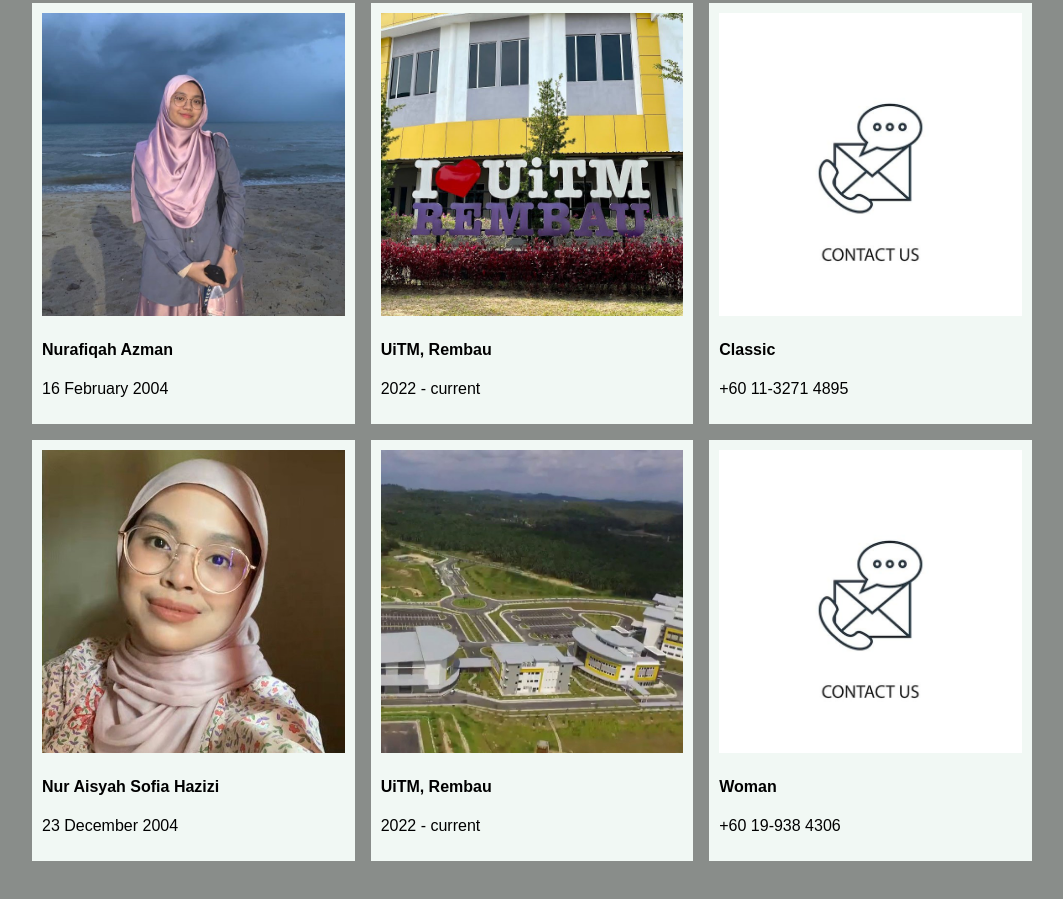
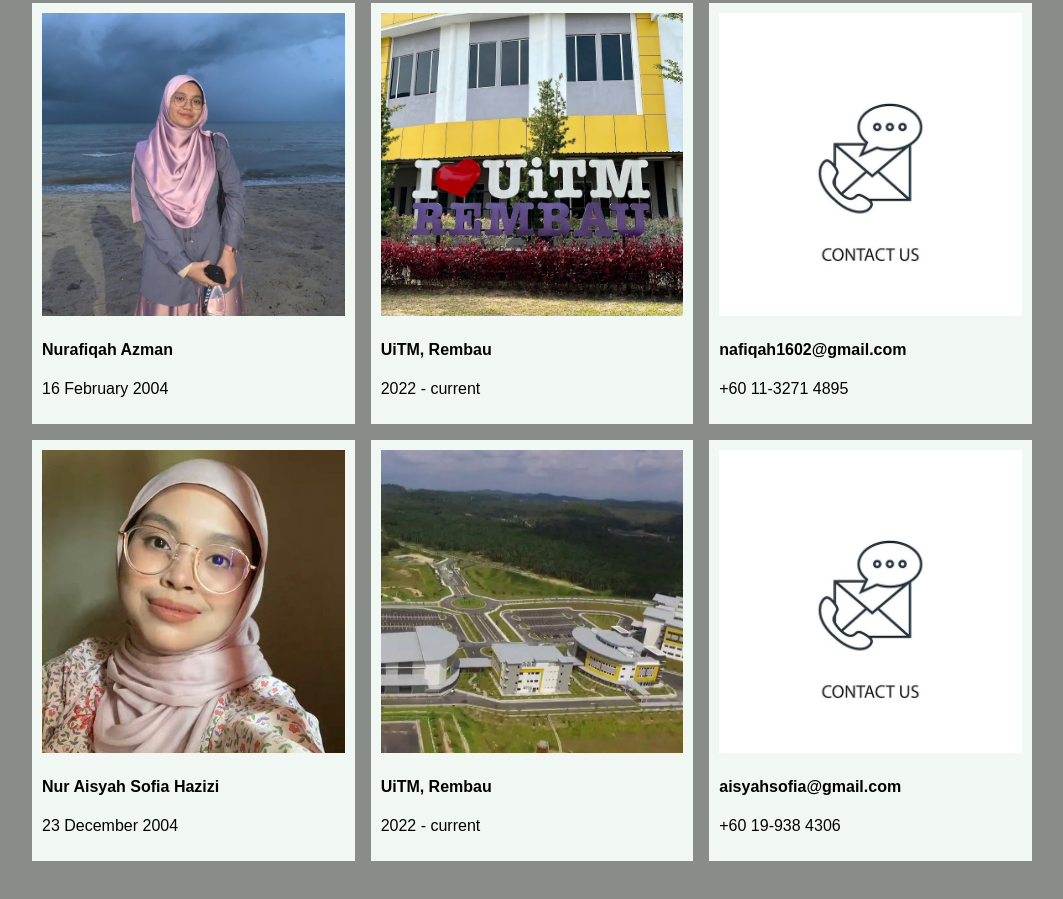
Before and after one commit to alyssamiya/copyrightcampaign, a plain HTML site: page about.html in a window 1280 px wide. Shown: the part 748-1647 px from the top of the page, without its empty margins (108-1171 px from the left). Drawn offline with Linux system fonts and the light colour scheme.

Commit message:
Update about.html

```diff
--- a/about.html
+++ b/about.html
@@ -138,7 +138,7 @@ h1 {
   <div class="column afiqah">
     <div class="content">
     <img src="image/conatcus.jpg" alt="Car" style="width:100%">
-      <h4>Classic</h4>
+      <h4>nafiqah1602@gmail.com</h4>
       <p>+60 11-3271 4895</p>
     </div>
   </div>
@@ -160,7 +160,7 @@ h1 {
   <div class="column aisyah">
     <div class="content">
     <img src="image/conatcus.jpg" alt="Car" style="width:100%">
-      <h4>Woman</h4>
+      <h4>aisyahsofia@gmail.com</h4>
       <p>+60 19-938 4306</p>
     </div>
   </div>
```
